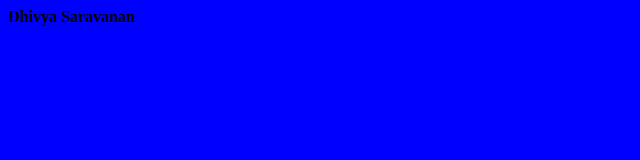
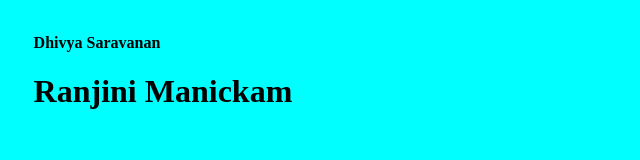
Before and after one commit to Dhivya026/Git, a plain HTML site: page index.html in a window 1280 px wide. Shown: the whole page, without its empty margins (0-640 px from the left). Drawn offline with Linux system fonts and the light colour scheme.

Commit message:
second commit

```diff
--- a/index.html
+++ b/index.html
@@ -4,7 +4,8 @@
     <meta name="viewport" content="width=device-width, initial-scale=1.0">
     <title>Document</title>
 </head>
-<body style="background-color: blue;">
+<body style="background-color: aqua ; padding: 2%;">
     <h4>Dhivya Saravanan</h4>
+    <h1>Ranjini Manickam</h1>
 </body>
 </html>
```
